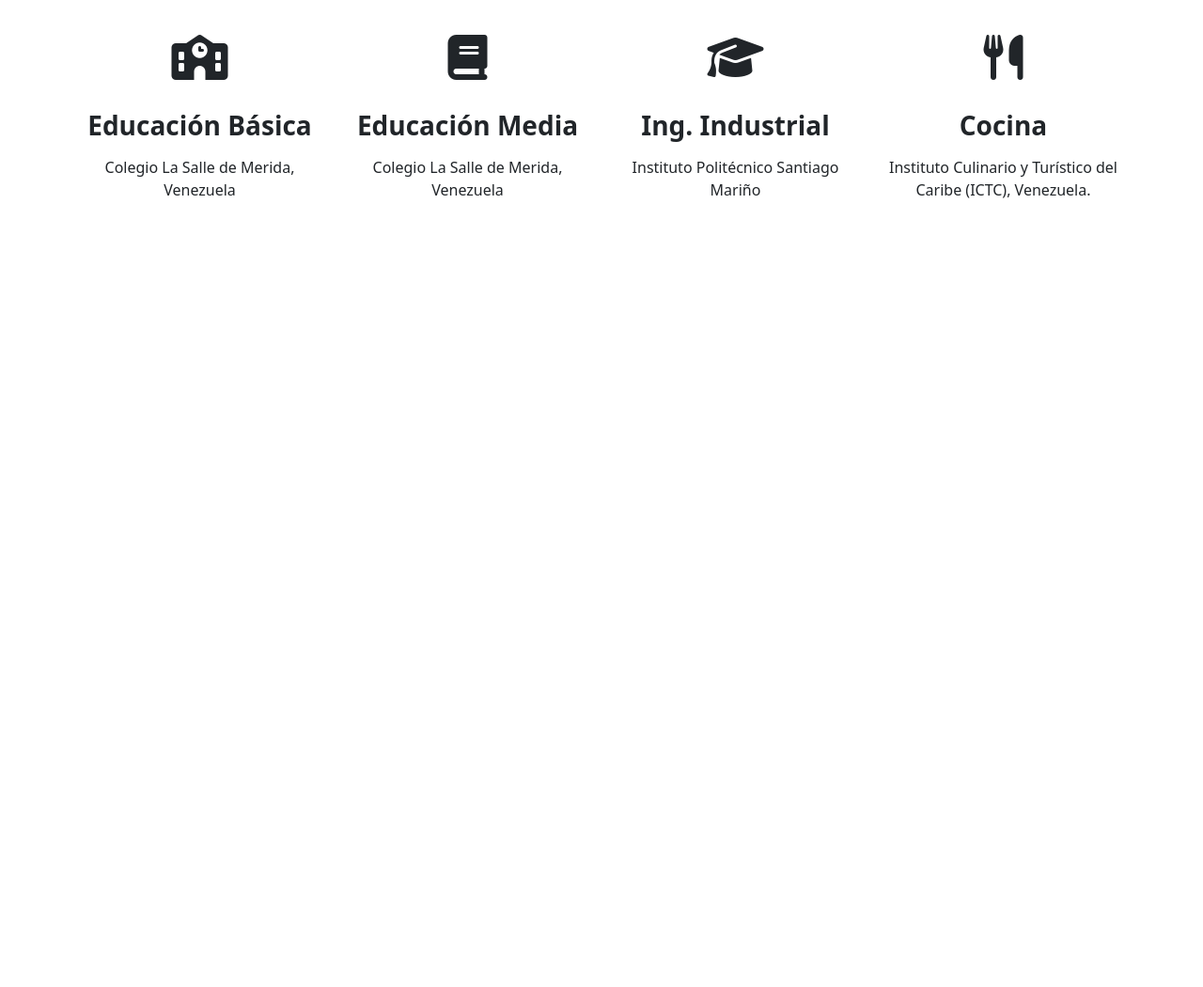
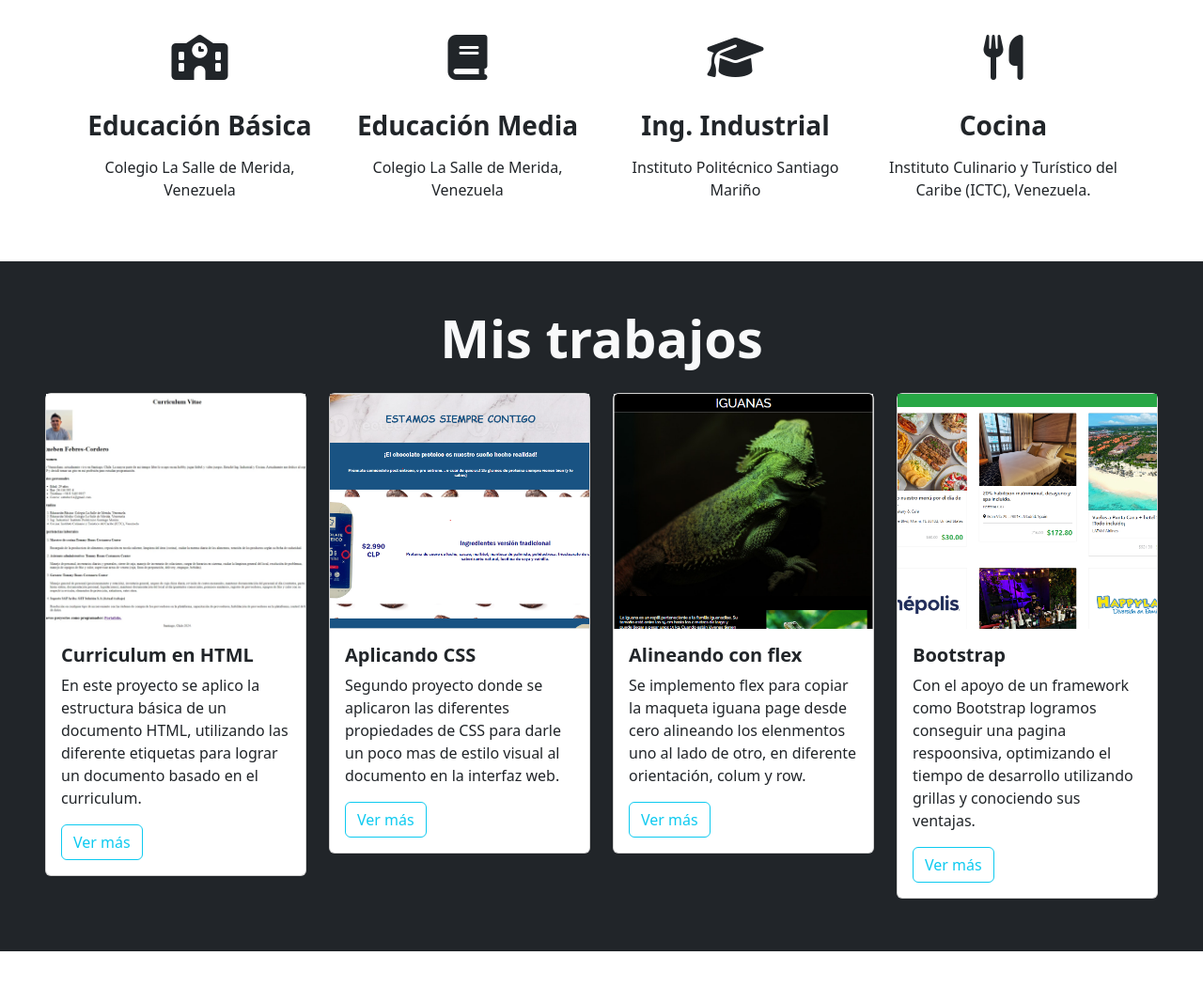
Before and after one commit to RubenFebres/Desafio_6_Ruben_Febres, a plain HTML site: page index.html in a window 1280 px wide. Shown: the part 824-1874 px from the top of the page at 94% size. Before the commit the page ends 1102 px from the top, so only its background shows below. Drawn offline with nearby package versions, Linux system fonts and the light colour scheme.

Commit message:
se agrega seccion de mis trabajos

```diff
--- a/assets/css/style.css
+++ b/assets/css/style.css
@@ -9,3 +9,10 @@ body {
   background-repeat: no-repeat;
   background-position: left;
 }
+
+#Mis-trabajos .image-top {
+  height: 250px;
+  background-repeat: no-repeat;
+  background-size: cover;
+  background-position: top;
+}
--- a/index.html
+++ b/index.html
@@ -104,5 +104,90 @@
         </div>
       </div>
     </section>
+
+    <section id="Mis-trabajos" class="my-5 p-5 bg-dark">
+      <h2 class="display-4 fw-bold text-center text-light mb-3">
+        Mis trabajos
+      </h2>
+
+      <div class="row">
+        <div class="col-12 col-sm-3 py-2">
+          <div class="card">
+            <div
+              class="image-top"
+              style="background-image: url(assets/img/Curriculum.jpeg)"
+            ></div>
+            <div class="card-body">
+              <h5 class="card-title fw-bold">Curriculum en HTML</h5>
+              <p class="card-text">
+                En este proyecto se aplico la estructura básica de un documento
+                HTML, utilizando las diferente etiquetas para lograr un
+                documento basado en el curriculum.
+              </p>
+              <button type="button" class="btn btn-outline-info">
+                Ver más
+              </button>
+            </div>
+          </div>
+        </div>
+        <div class="col-12 col-sm-3 py-2">
+          <div class="card">
+            <div
+              class="image-top"
+              style="background-image: url(assets/img/Desafío_2.png)"
+            ></div>
+            <div class="card-body">
+              <h5 class="card-title fw-bold">Aplicando CSS</h5>
+              <p class="card-text">
+                Segundo proyecto donde se aplicaron las diferentes propiedades
+                de CSS para darle un poco mas de estilo visual al documento en
+                la interfaz web.
+              </p>
+              <button type="button" class="btn btn-outline-info">
+                Ver más
+              </button>
+            </div>
+          </div>
+        </div>
+        <div class="col-12 col-sm-3 py-2">
+          <div class="card">
+            <div
+              class="image-top"
+              style="background-image: url(assets/img/Desafio_3.png)"
+            ></div>
+            <div class="card-body">
+              <h5 class="card-title fw-bold">Alineando con flex</h5>
+              <p class="card-text">
+                Se implemento flex para copiar la maqueta iguana page desde cero
+                alineando los elenmentos uno al lado de otro, en diferente
+                orientación, colum y row.
+              </p>
+              <button type="button" class="btn btn-outline-info">
+                Ver más
+              </button>
+            </div>
+          </div>
+        </div>
+        <div class="col-12 col-sm-3 py-2">
+          <div class="card">
+            <div
+              class="image-top"
+              style="background-image: url(assets/img/desafio_4.png)"
+            ></div>
+            <div class="card-body">
+              <h5 class="card-title fw-bold">Bootstrap</h5>
+              <p class="card-text">
+                Con el apoyo de un framework como Bootstrap logramos conseguir
+                una pagina respoonsiva, optimizando el tiempo de desarrollo
+                utilizando grillas y conociendo sus ventajas.
+              </p>
+              <button type="button" class="btn btn-outline-info">
+                Ver más
+              </button>
+            </div>
+          </div>
+        </div>
+      </div>
+    </section>
   </body>
 </html>
```
Also changed, not shown: assets/img/Curriculum.jpeg (added), assets/img/Desafio_3.png (added), assets/img/Desafío_2.png (added), assets/img/desafio_4.png (added).
